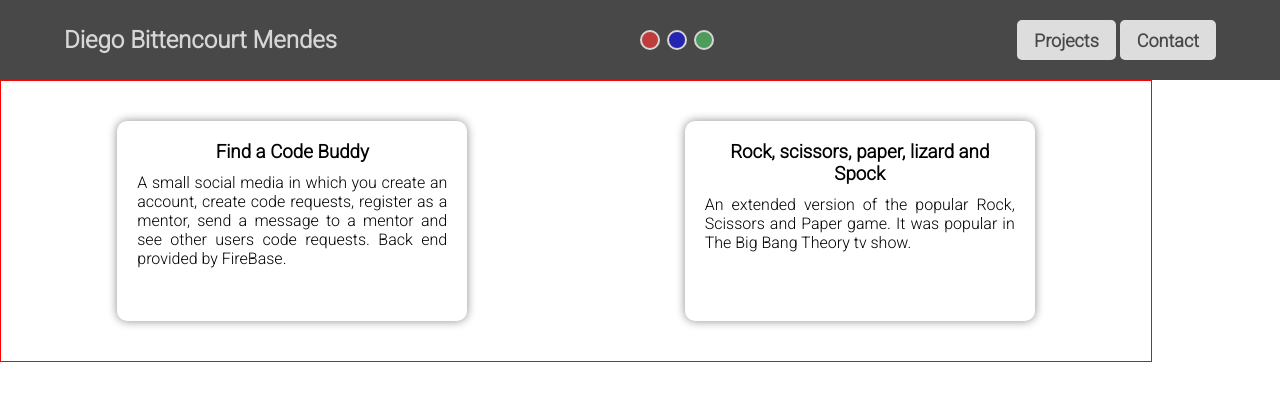
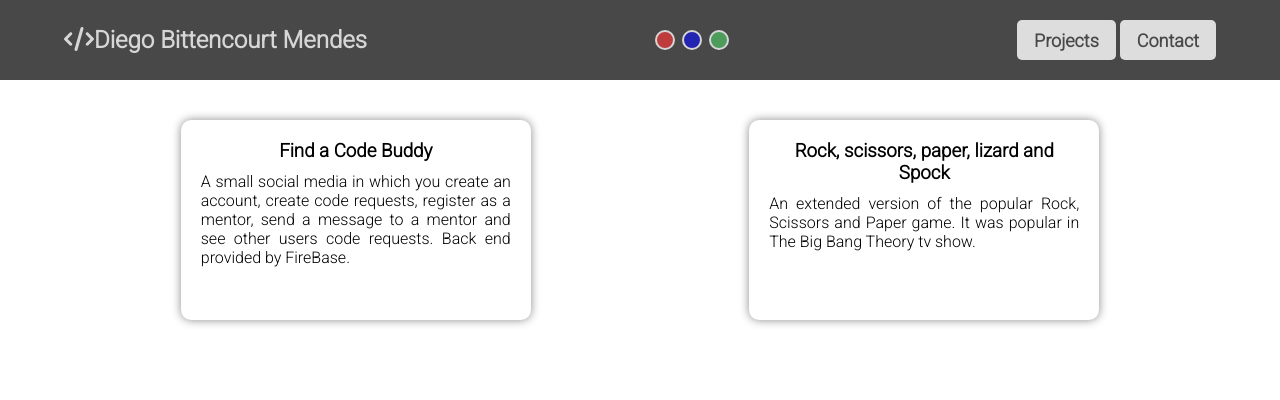
Before and after one commit to Diego-Bittencourt/portfolio_page, a Vue app: page /projects in a window 1280 px wide. Shown: the top 400 px of the page. Built offline with nearby package versions, Linux system fonts and the light colour scheme.

Commit message:
FEAT - Add font awesome to the project.

```diff
--- a/src/components/UI/BaseCard.vue
+++ b/src/components/UI/BaseCard.vue
@@ -27,6 +27,7 @@ export default {
     max-height: 35rem;
     transition: 0.3s;
     border-radius: 10px;
+    cursor: default;
 }
 
 .blue:hover {
--- a/src/components/layout/TheHeader.vue
+++ b/src/components/layout/TheHeader.vue
@@ -1,14 +1,12 @@
 <template>
   <header>
     <nav>
-      <h1>Diego Bittencourt Mendes</h1>
-
+      <h1><font-awesome-icon icon="fa-solid fa-code" />Diego Bittencourt Mendes</h1>
       <div class="btnwrapper">
         <div class="redselector colorbtn" @click="setColor('red')"></div>
         <div class="blueselector colorbtn" @click="setColor('blue')"></div>
         <div class="greenselector colorbtn" @click="setColor('green')"></div>
       </div>
-
       <ul>
         <base-button link to="/projects" :color="themeColor"
           ><li><h1>Projects</h1></li></base-button
@@ -38,6 +36,10 @@ export default {
 </script>
 
 <style scoped>
+i {
+  color: white;
+  font-size: 1.6rem;
+}
 header {
   display: flex;
   justify-content: center;
--- a/src/components/projects/ListItem.vue
+++ b/src/components/projects/ListItem.vue
@@ -4,8 +4,10 @@
       <h3>{{ title }}</h3>
       <p class="description">{{ desc }}</p>
       <div class="linkswrapper">
-        <base-button outlink :receivedlink="gitlink">CODE</base-button>
-        <base-button outlink :receivedlink="desclink">LIVE</base-button>
+        <base-button outlink :receivedlink="gitlink">
+        <h2><font-awesome-icon icon="fa-brands fa-github" /></h2></base-button>
+        <base-button outlink :receivedlink="desclink">
+        <h2><font-awesome-icon icon="fa-solid fa-globe" /></h2></base-button>
       </div>
     </li>
   </base-card>
@@ -27,6 +29,10 @@ li {
     margin: 0;
 }
 
+h2 {
+  padding: 1rem;
+}
+
 h3 {
     text-align: center;
     margin-bottom: 10px;
@@ -40,7 +46,7 @@ p {
     position: absolute;
     width: 100%;
     height: 0%;
-    background-color: rgba(146, 140, 140, 0.514);
+    background-color: rgba(90, 87, 87, 0.685);
     z-index: 2;
     top: 0;
     left: 0;
@@ -49,6 +55,7 @@ p {
     justify-content: center;
     align-items: center;
     overflow: hidden;
+    gap: 20px;
 }
 
 
--- a/src/main.js
+++ b/src/main.js
@@ -5,7 +5,24 @@ import router from './router/index.js';
 import BaseButton from './components/UI/BaseButton.vue';
 import BaseCard from './components/UI/BaseCard.vue';
 
+// /* import the fontawesome core */
+import  { library }  from '@fortawesome/fontawesome-svg-core'
+
+// /* import font awesome icon component */
+import  { FontAwesomeIcon }  from '@fortawesome/vue-fontawesome'
+
+// /* import specific icons */
+import  { faCode, faGlobe }  from '@fortawesome/free-solid-svg-icons'
+import { faGithub } from '@fortawesome/free-brands-svg-icons'
+
+// /* add icons to the library */
+library.add(faCode, faGithub, faGlobe)
+
+
+
 const app = createApp(App);
+
+app.component('font-awesome-icon', FontAwesomeIcon)
 
 app.use(router);
 
--- a/src/pages/ProjectList.vue
+++ b/src/pages/ProjectList.vue
@@ -48,6 +48,6 @@ ul {
   align-items: stretch;
   gap: 2.5rem;
   padding: 2rem;
-  border: 1px solid red;
+  margin: 0 auto;
 }
 </style>
```
Also changed, not shown: package.json (+5 -2 lines), 1 other file (tests, documents, lock files or other folders).
